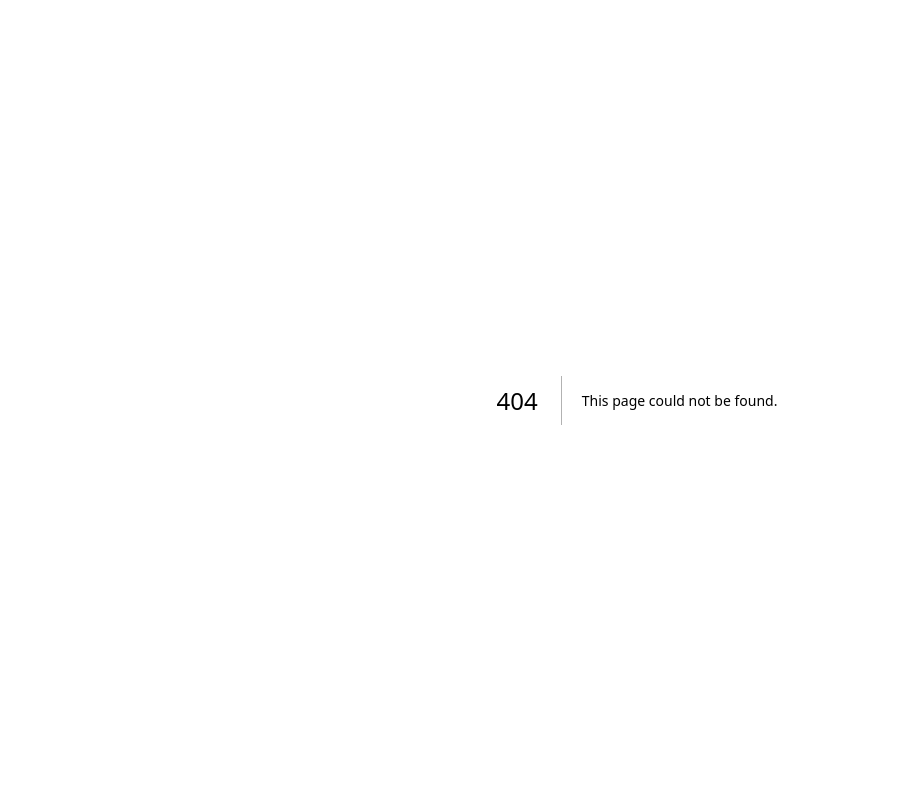
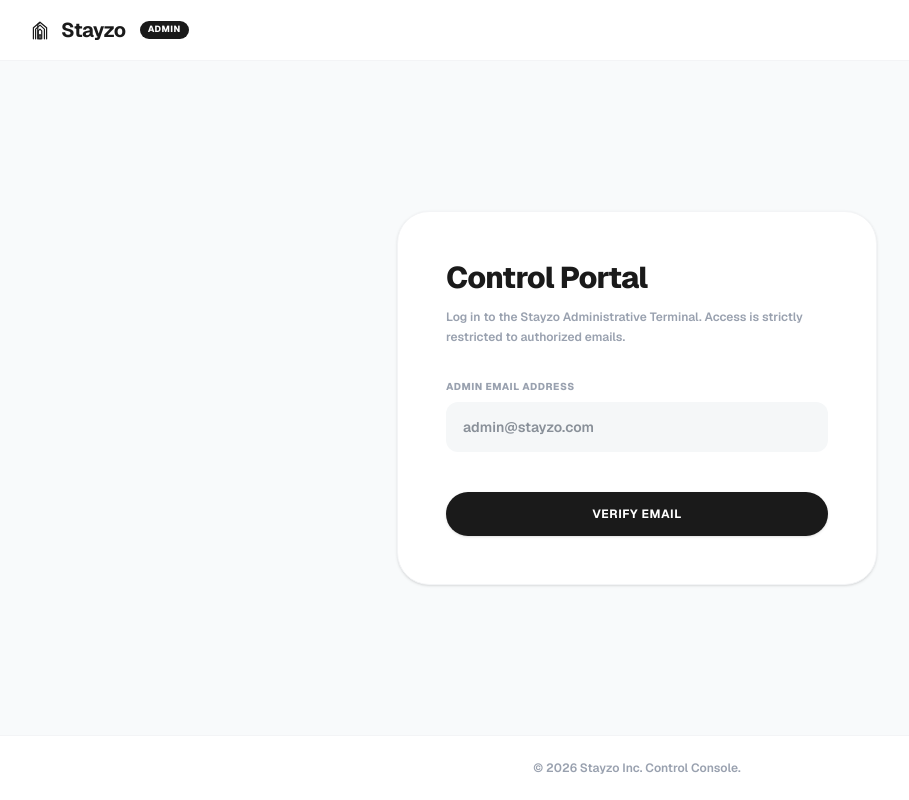
Before and after one commit to AbiNathan11/Stayzo_admin, a Next.js app: page /login in a window 1280 px wide. Before the commit this address had no page. Shown: the whole page, without its empty margins (3-912 px from the left). Built offline with nearby package versions, Linux system fonts and the light colour scheme.

Commit message:
admin dashboard

```diff
--- a/src/app/dashboard/admin/layout.tsx
+++ b/src/app/dashboard/admin/layout.tsx
@@ -16,16 +16,22 @@ export default function AdminLayout({ children }: { children: React.ReactNode })
   const [editForm, setEditForm] = useState({ firstName: '', lastName: '', email: '' });
 
   useEffect(() => {
-    const savedProfile = localStorage.getItem('stayzo_admin_profile');
-    if (savedProfile) {
-      setAdminUser(JSON.parse(savedProfile));
+    const token = sessionStorage.getItem('stayzo_token');
+    if (!token) {
+      window.location.href = '/login';
       return;
     }
 
-    const token = sessionStorage.getItem('stayzo_token');
-    if (token) {
     try {
       const payload = JSON.parse(atob(token.split('.')[1]));
+      const lowerEmail = (payload.email || '').toLowerCase();
+      const isAdminUser = !!payload.isAdmin || lowerEmail === 'stayzoavp@gmail.com' || lowerEmail.startsWith('admin@');
+
+      if (!isAdminUser) {
+        window.location.href = '/login';
+        return;
+      }
+
       setAdminUser({
         firstName: payload.firstName || 'Administrator',
         lastName: payload.lastName || '',
@@ -33,10 +39,7 @@ export default function AdminLayout({ children }: { children: React.ReactNode })
       });
     } catch (e) {
       console.error('Failed to parse admin token', e);
-        setAdminUser({ firstName: 'Admin', lastName: '', email: 'admin@stayzo.com' });
-      }
-    } else {
-      setAdminUser({ firstName: 'Admin', lastName: 'User', email: 'admin@stayzo.com' });
+      window.location.href = '/login';
     }
   }, []);
 
@@ -60,7 +63,7 @@ export default function AdminLayout({ children }: { children: React.ReactNode })
   const handleLogout = () => {
     sessionStorage.removeItem('stayzo_token');
     localStorage.removeItem('stayzo_admin_profile');
-    window.location.href = '/';
+    window.location.href = '/login';
   };
 
   const getPageTitle = () => {
--- /dev/null
+++ b/src/app/login/page.tsx
@@ -0,0 +1,194 @@
+"use client";
+
+import React, { useState } from 'react';
+import { ArrowLeft, CheckCircle2 } from 'lucide-react';
+import toast, { Toaster } from 'react-hot-toast';
+
+export default function AdminLogin() {
+  const [step, setStep] = useState<'email' | 'otp'>('email');
+  const [email, setEmail] = useState('');
+  const [otp, setOtp] = useState('');
+  const [loading, setLoading] = useState(false);
+
+  const handleSendCode = async (e: React.FormEvent) => {
+    e.preventDefault();
+
+    const emailRegex = /^[^\s@]+@[^\s@]+\.[^\s@]+$/;
+    if (!emailRegex.test(email.trim())) {
+      toast.error('Please enter a valid email address.');
+      return;
+    }
+
+    const lowerEmail = email.trim().toLowerCase();
+    const isAdminEmail = lowerEmail === 'stayzoavp@gmail.com' || lowerEmail.startsWith('admin@');
+
+    if (!isAdminEmail) {
+      toast.error('Access denied. This portal is only for authorized Stayzo administrators.');
+      return;
+    }
+
+    setLoading(true);
+    try {
+      const res = await fetch('http://localhost:3001/api/auth/send-otp', {
+        method: 'POST',
+        headers: { 'Content-Type': 'application/json' },
+        body: JSON.stringify({ email: lowerEmail, mode: 'login', role: 'admin' }),
+      });
+      const data = await res.json();
+      if (!res.ok) throw new Error(data.error || 'Failed to send verification code');
+
+      toast.success('Secure verification code sent to your admin email!');
+      setStep('otp');
+    } catch (err: any) {
+      toast.error(err.message);
+    } finally {
+      setLoading(false);
+    }
+  };
+
+  const handleVerify = async (e: React.FormEvent) => {
+    e.preventDefault();
+    if (!otp || otp.trim().length !== 6) {
+      toast.error('Please enter the 6-digit verification code.');
+      return;
+    }
+
+    setLoading(true);
+    try {
+      const res = await fetch('http://localhost:3001/api/auth/verify-otp', {
+        method: 'POST',
+        headers: { 'Content-Type': 'application/json' },
+        body: JSON.stringify({ email: email.trim().toLowerCase(), otp }),
+      });
+      const data = await res.json();
+      if (!res.ok) throw new Error(data.error || 'Invalid code');
+
+      if (data.token) {
+        sessionStorage.setItem('stayzo_token', data.token);
+      }
+      toast.success('Access granted. Welcome back, Administrator!');
+
+      setTimeout(() => {
+        window.location.href = '/dashboard/admin';
+      }, 1000);
+    } catch (err: any) {
+      toast.error(err.message);
+    } finally {
+      setLoading(false);
+    }
+  };
+
+  return (
+    <div className="min-h-screen bg-[#F8FAFB] text-[#1A1A1A] font-sans selection:bg-[#1A1A1A] selection:text-white flex flex-col justify-between">
+      <Toaster position="top-right" />
+
+      {/* Header */}
+      <header className="w-full bg-white border-b border-gray-100 py-4 px-6 sm:px-8 flex items-center justify-between z-50 shrink-0">
+        <div className="flex items-center space-x-2.5">
+          <svg
+            viewBox="0 0 100 100"
+            fill="none"
+            stroke="currentColor"
+            strokeWidth="5.5"
+            strokeLinecap="round"
+            strokeLinejoin="round"
+            className="w-5.5 h-5.5 text-[#1A1A1A] shrink-0"
+          >
+            <path d="M 20,90 L 20,40 L 50,15 L 80,40 L 80,90" />
+            <path d="M 30,90 L 30,46 L 50,28 L 70,46 L 70,90" />
+            <path d="M 40,90 L 40,24 L 50,15" />
+            <path d="M 42,90 L 42,54 L 50,46 L 58,54 L 58,90" />
+            <rect x="46" y="72" width="8" height="18" />
+          </svg>
+          <span className="text-xl font-bold tracking-tight text-[#1A1A1A]">Stayzo</span>
+          <span className="bg-[#1A1A1A] text-white text-[9px] font-extrabold uppercase px-2 py-0.5 rounded-full ml-1 tracking-wider">Admin</span>
+        </div>
+      </header>
+
+      {/* Main Container */}
+      <div className="flex-1 flex items-center justify-center p-6 md:p-12">
+        <div className="w-full max-w-[480px] bg-white rounded-[32px] border border-gray-100 p-8 sm:p-12 shadow-sm">
+
+          {step === 'email' ? (
+            <div className="w-full animate-in fade-in slide-in-from-bottom-4 duration-500">
+              <h2 className="text-3xl font-extrabold text-[#1A1A1A] mb-3 tracking-tight">
+                Control Portal
+              </h2>
+              <p className="text-gray-400 text-xs font-semibold mb-8 leading-relaxed">
+                Log in to the Stayzo Administrative Terminal. Access is strictly restricted to authorized emails.
+              </p>
+
+              <form onSubmit={handleSendCode} noValidate className="space-y-6">
+                <div className="space-y-2">
+                  <label className="text-[10px] uppercase tracking-wider text-gray-400 font-extrabold block">Admin Email Address</label>
+                  <input
+                    type="email"
+                    required
+                    value={email}
+                    onChange={(e) => setEmail(e.target.value)}
+                    className="w-full bg-[#F5F7F8] border border-transparent rounded-xl px-4 py-3.5 outline-none focus:bg-white focus:border-[#1A1A1A] transition text-sm text-gray-800 font-semibold"
+                    placeholder="admin@stayzo.com"
+                  />
+                </div>
+
+                <button
+                  type="submit"
+                  disabled={loading}
+                  className="w-full bg-[#1A1A1A] hover:bg-black disabled:opacity-50 text-white py-3.5 rounded-full text-xs font-bold tracking-wider uppercase transition shadow-sm mt-4 select-none cursor-pointer"
+                >
+                  {loading ? 'Authorizing...' : 'Verify Email'}
+                </button>
+              </form>
+            </div>
+          ) : (
+            <div className="w-full animate-in fade-in slide-in-from-right-8 duration-500">
+              <button
+                onClick={() => { setStep('email'); setOtp(''); }}
+                className="flex items-center text-gray-400 hover:text-[#1A1A1A] transition text-[10px] font-extrabold tracking-wider uppercase mb-8"
+              >
+                <ArrowLeft className="w-3.5 h-3.5 mr-2" /> Back
+              </button>
+
+              <h2 className="text-3xl font-extrabold text-[#1A1A1A] mb-3 tracking-tight">Secure Access</h2>
+              <div className="flex items-center space-x-2 text-[#1A1A1A] mb-8">
+                <CheckCircle2 className="w-4 h-4 shrink-0" />
+                <p className="text-xs font-semibold text-gray-400">
+                  We've sent an access key to <span className="font-extrabold text-[#1A1A1A] break-all">{email}</span>
+                </p>
+              </div>
+
+              <form onSubmit={handleVerify} className="space-y-6">
+                <div className="space-y-2">
+                  <label className="text-[10px] uppercase tracking-wider text-gray-400 font-extrabold block">Verification Code</label>
+                  <input
+                    type="text"
+                    required
+                    value={otp}
+                    onChange={(e) => setOtp(e.target.value)}
+                    maxLength={6}
+                    className="w-full bg-[#F5F7F8] border border-transparent rounded-xl px-4 py-3.5 outline-none focus:bg-white focus:border-[#1A1A1A] transition text-2xl tracking-[0.5em] text-center text-[#1A1A1A] font-extrabold"
+                    placeholder="••••••"
+                  />
+                </div>
+
+                <button
+                  type="submit"
+                  disabled={loading}
+                  className="w-full bg-[#1A1A1A] hover:bg-black disabled:opacity-50 text-white py-3.5 rounded-full text-xs font-bold tracking-wider uppercase transition shadow-sm mt-4 select-none cursor-pointer"
+                >
+                  {loading ? 'Authenticating...' : 'Enter Console'}
+                </button>
+              </form>
+            </div>
+          )}
+
+        </div>
+      </div>
+
+      {/* Footer */}
+      <footer className="w-full bg-white border-t border-gray-100 py-6 text-center text-xs font-semibold text-gray-400 shrink-0">
+        &copy; {new Date().getFullYear()} Stayzo Inc. Control Console.
+      </footer>
+    </div>
+  );
+}
```
Lines whose indentation alone changed are shown as unchanged.
